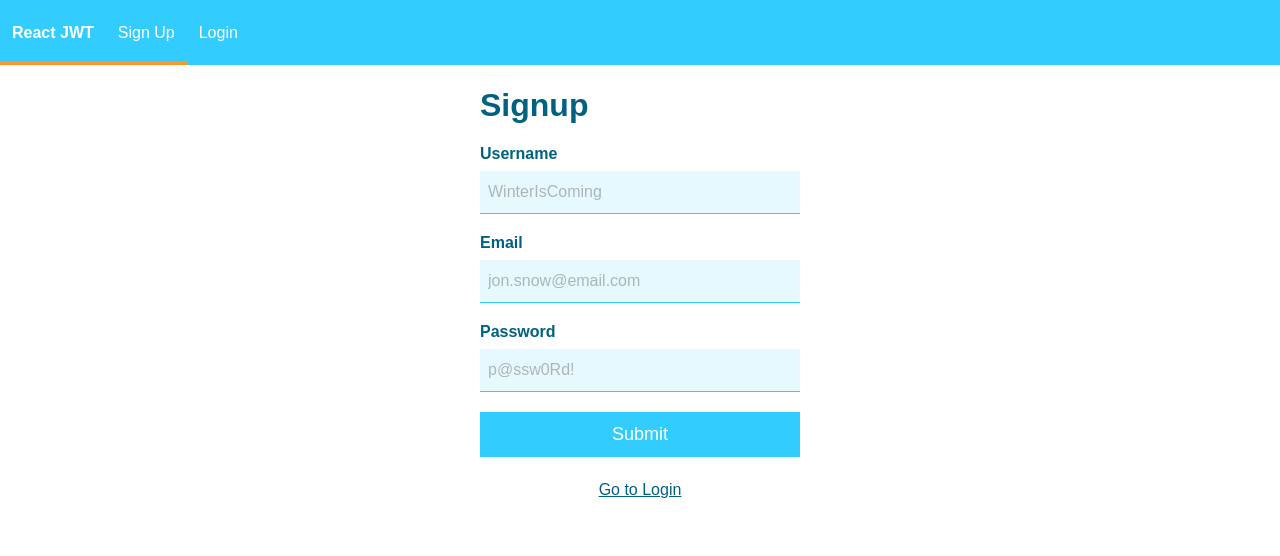
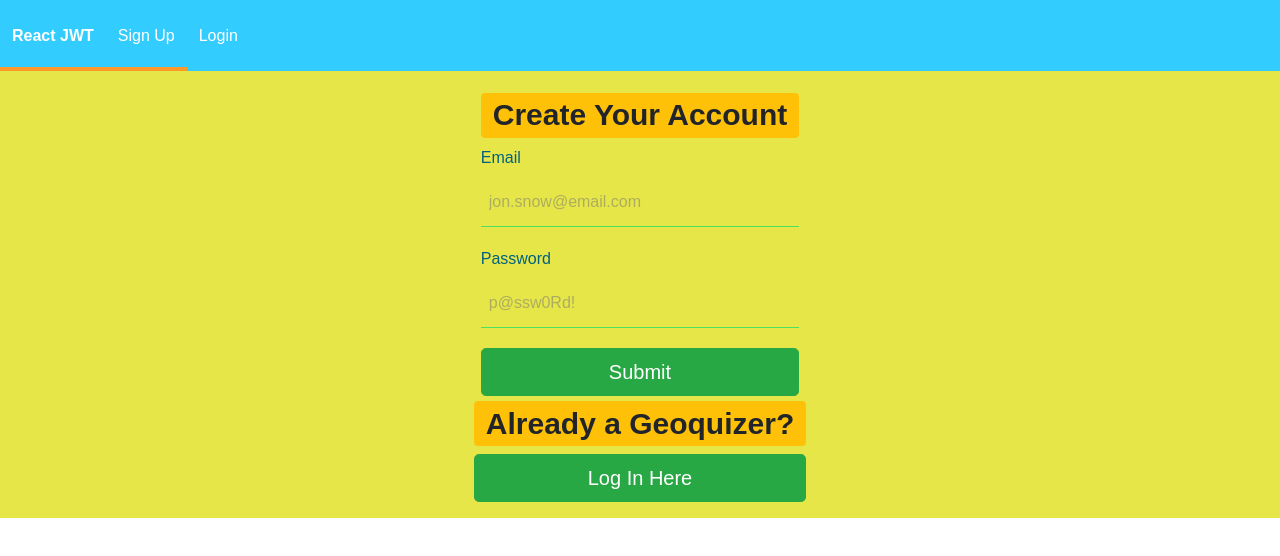
Before and after one commit to robertluttig/geoquiz, a React (Create React App) app in the folder client/: page /signup in a window 1280 px wide. Shown: the top 556 px of the page. Built offline with nearby package versions, Linux system fonts and the light colour scheme.

Commit message:
added initial Signup page UI

```diff
--- a/client/src/components/LoginForm/LoginForm.css
+++ b/client/src/components/LoginForm/LoginForm.css
@@ -1,12 +1,14 @@
 .LoginForm {
   display: flex;
   flex-direction: column;
+
+
 }
 
 .LoginForm input {
   border: none;
-  background-color: #e6f9ff;
-  border-bottom: 1px solid #33ccff;
+  background-color: rgb(230, 230, 73);
+  border-bottom: 1px solid #4de061;
   margin-bottom: 1.25rem;
   padding: 0.75rem 0.5rem;
   font-size: 1rem;
@@ -15,7 +17,8 @@
 .LoginForm ::placeholder,
 .LoginForm ::-webkit-input-placeholder {
   opacity: 0.5;
-}
+
+} */
 
 .LoginForm label {
   margin-bottom: 0.5rem;
--- a/client/src/index.js
+++ b/client/src/index.js
@@ -1,7 +1,7 @@
 import React from "react";
 import ReactDOM from "react-dom";
 import axios from "axios";
-
+import 'bootstrap/dist/css/bootstrap.min.css';
 import "./index.css";
 import App from "./App";
 
--- /dev/null
+++ b/client/src/pages/Signup.css
@@ -0,0 +1,7 @@
+.page {
+    background-color: rgb(230, 230, 73);
+}
+
+.createAccount{
+    border: yellowgreen;
+}
--- a/client/src/pages/Signup.js
+++ b/client/src/pages/Signup.js
@@ -3,14 +3,22 @@ import { Link, Redirect, useHistory } from "react-router-dom";
 import API from "./../utils/API";
 import { useAuth } from "../utils/auth";
 import { Form, InputGroup } from "../components/LoginForm";
+import "./Signup.css";
+import Button from 'react-bootstrap/Button';
+import 'bootstrap/dist/css/bootstrap.min.css';
+import Badge from 'react-bootstrap/Badge';
+import Container from "../components/Container";
+import Row from 'react-bootstrap/Row';
+import Col from 'react-bootstrap/Col'
 
-const signupStyles = {
-  maxWidth: "20rem",
-  margin: "0 auto",
-  display: "flex",
-  justifyContent: "center",
-  flexDirection: "column",
-};
+// const signupStyles = {
+//   maxWidth: "20rem",
+//   margin: "0 auto",
+//   display: "flex",
+//   justifyContent: "center",
+//   flexDirection: "column",
+
+// };
 
 function Signup() {
   const [formState, setFormState] = useState({
@@ -47,17 +55,12 @@ function Signup() {
   };
 
   return (
-    <div style={signupStyles} className="Signup">
-      <h1>Signup</h1>
+    <div className="page">
+      <Container>
+        <Row className="justify-content-md-center">
+          <Col md="auto" className="createAccount">
+            <h1><Badge variant="warning">Create Your Account </Badge></h1>
             <Form onSubmit={handleFormSubmit}>
-        <InputGroup
-          id="username"
-          labelText="Username"
-          placeholder="WinterIsComing"
-          name="username"
-          type="text"
-          onChange={handleChange}
-        />
               <InputGroup
                 id="email"
                 labelText="Email"
@@ -74,17 +77,15 @@ function Signup() {
                 type="password"
                 onChange={handleChange}
               />
-        <button type="submit">Submit</button>
+              <Button variant="success" size="lg" block>Submit</Button>
             </Form>
-      <Link
-        style={{
-          marginTop: "1.5rem",
-          textAlign: "center",
-        }}
-        to="/login"
-      >
-        Go to Login
-      </Link>
+          </Col>
+          <Col md="auto">
+            <h1><Badge variant="warning">Already a Geoquizer? </Badge></h1>
+            <Button variant="success" size="lg" block to="/login">Log In Here</Button>
+          </Col>
+        </Row>
+      </Container>
     </div>
   );
 }
--- a/package.json
+++ b/package.json
@@ -30,12 +30,14 @@
   },
   "dependencies": {
     "bcrypt": "^5.0.0",
+    "bootstrap": "^4.5.2",
     "dotenv": "^8.2.0",
     "express": "^4.16.4",
     "express-jwt": "^5.3.3",
     "if-env": "^1.0.4",
     "jsonwebtoken": "^8.5.1",
     "mongoose": "^5.9.13",
-    "morgan": "^1.10.0"
+    "morgan": "^1.10.0",
+    "react-bootstrap": "^1.3.0"
   }
 }
```
Also changed, not shown: 2 other files (tests, documents, lock files or other folders). Lines whose indentation alone changed are shown as unchanged.
